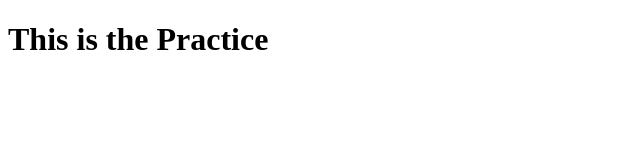
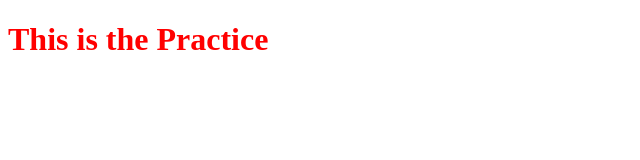
Before and after one commit to Bren1011/REPO_8_4, a plain HTML site: page CL_PRACTICE_1.html in a window 1280 px wide. Shown: the whole page, without its empty margins (0-640 px from the left). Drawn offline with Linux system fonts and the light colour scheme.

Commit message:
added a styles folder and CSS

```diff
--- a/CL_PRACTICE_1.html
+++ b/CL_PRACTICE_1.html
@@ -2,6 +2,7 @@
 <html>
     <head>
         <title>My Structure</title>
+        <link rel="stylesheet" type="text/css" href="styles/main.css">
     </head>
     <body>
         <h1>This is the Practice</h1>
--- /dev/null
+++ b/styles/main.css
@@ -0,0 +1,11 @@
+/*This is the comment style*/
+/*
+Selector {
+	RULE1: rule_vlue;
+	RULE2: rule_vlue;
+	RULE3: rule_vlue;
+}*/
+
+h1 {
+	color: red;
+}
```
